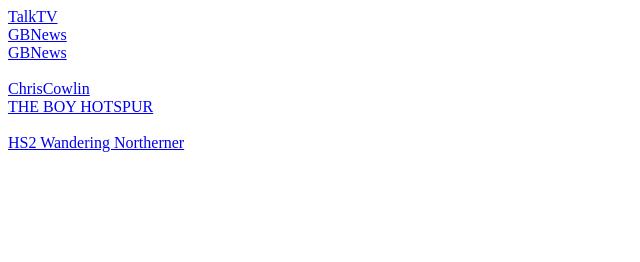
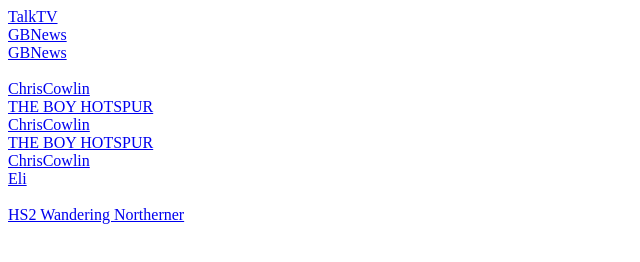
Before and after one commit to GD2308/240822-0906, a plain HTML site: page index.html in a window 1280 px wide. Shown: the whole page, without its empty margins (0-640 px from the left). Drawn offline with Linux system fonts and the light colour scheme.

Commit message:
Update index.html

```diff
--- a/index.html
+++ b/index.html
@@ -21,6 +21,10 @@
 
     <a href="https://www.youtube.com/@ChrisCowlin/videos">ChrisCowlin</a> <br>
     <a href="https://www.youtube.com/@THEBOYHOTSPUR/videos">THE BOY HOTSPUR</a> <br>
+ <a href="https://www.youtube.com/@ChrisCowlin/videos">ChrisCowlin</a> <br>
+    <a href="https://www.youtube.com/@THEBOYHOTSPUR/videos">THE BOY HOTSPUR</a> <br>
+ <a href="https://www.youtube.com/@ChrisCowlin/videos">ChrisCowlin</a> <br>
+    <a href="https://www.youtube.com/@elithecomputerguy/videos">Eli</a> <br>
 
 
     <br>
```
